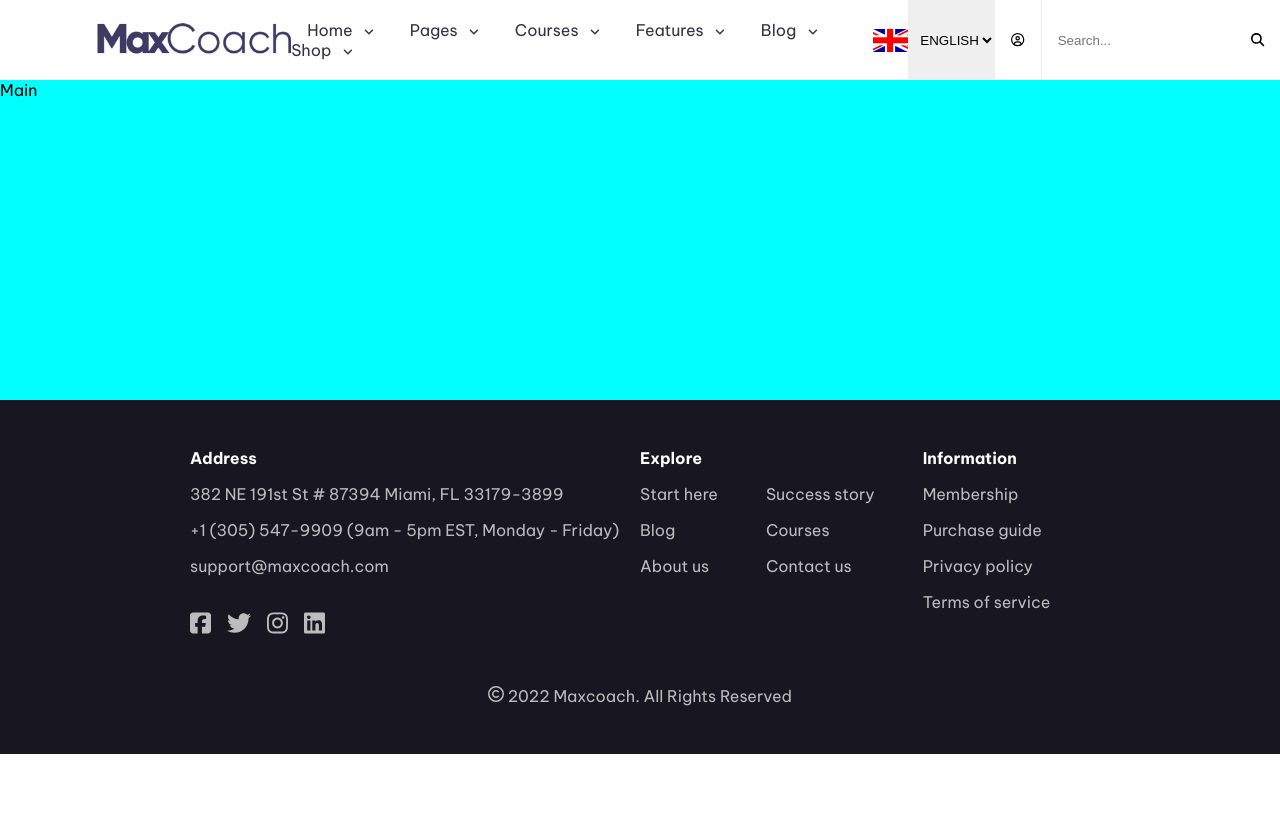
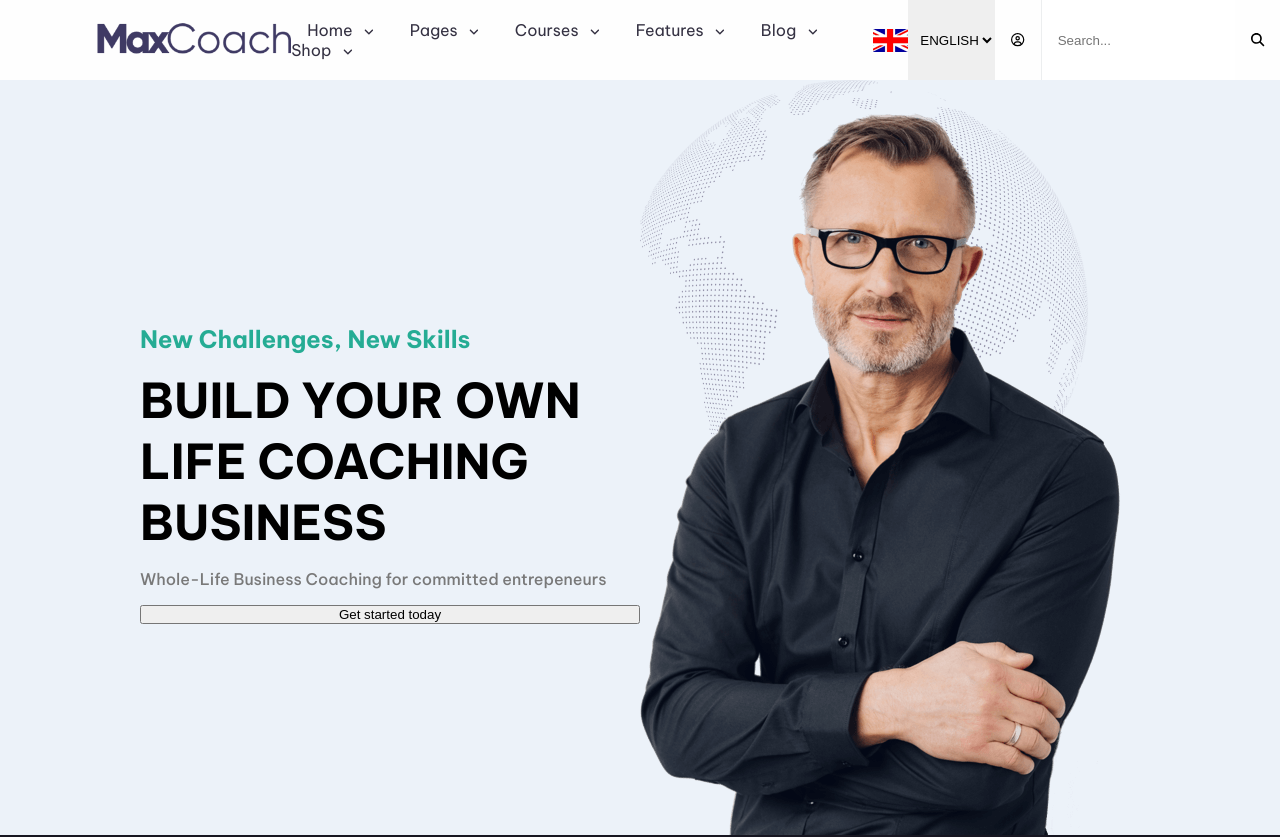
Before and after one commit to Barbarubia/proj-html-vuejs, a Vue app: page / in a window 1280 px wide. Shown: the top 837 px of the page. Before the commit the page ends 800 px from the top, so only its background shows below. Built offline with nearby package versions, Linux system fonts and the light colour scheme.

Commit message:
sezione hero work in progress

```diff
--- a/src/assets/scss/partials/_general.scss
+++ b/src/assets/scss/partials/_general.scss
@@ -2,7 +2,7 @@ html {
     font-family: 'Be Vietnam Pro', Arial, sans-serif;
 }
 
-.container-900 {
-    max-width: 900px;
+.container-narrow {
+    max-width: 1000px;
     margin: 0 auto;
 }
--- a/src/components/FooterMaxCoach.vue
+++ b/src/components/FooterMaxCoach.vue
@@ -1,6 +1,6 @@
 <template>
   <footer>
-      <div class="container-900">
+      <div class="container-narrow">
         <!-- Parte sinistra del footer con indirizzo, contatti e socials -->
         <div class="column">
           <ul class="footer-list footer-list-contacts">
@@ -25,7 +25,7 @@
         </div>
       </div>
       <!-- Copyright -->
-      <div class="container-900 copyright">
+      <div class="container-narrow copyright">
         <font-awesome-icon icon="fa-regular fa-copyright" />&nbsp;2022 Maxcoach. All Rights Reserved
       </div>
   </footer>
@@ -133,7 +133,7 @@ footer {
   padding: 3rem 0;
   background-color: #171621;
   color: $cc-silver;
-  .container-900 {
+  .container-narrow {
     display: flex;
     .column {
       width: 50%;
--- a/src/components/MainMaxCoach.vue
+++ b/src/components/MainMaxCoach.vue
@@ -1,16 +1,23 @@
 <template>
-  <main>Main</main>
+  <main>
+    <!-- Sezione Hero -->
+    <hero-section />
+  </main>
 </template>
 
 <script>
+import HeroSection from './Main_components/HeroSection.vue'
+
 export default {
-  name: 'MainMaxCoach'
+  name: 'MainMaxCoach',
+  components: {
+    HeroSection
+  }
 }
 </script>
 
 <style lang="scss" scoped>
 main {
   background-color: cyan; //provvisorio
-  height: 20rem; //provvisorio
 }
 </style>
--- /dev/null
+++ b/src/components/Main_components/HeroSection.vue
@@ -0,0 +1,70 @@
+<template>
+  <section>
+    <div class="container-narrow">
+      <div class="column column-left">
+        <h3 class="subtitle">New Challenges, New Skills</h3>
+        <h1 class="title">Build your own life coaching business</h1>
+        <p>Whole-Life Business Coaching for committed entrepeneurs</p>
+        <button>Get started today</button>
+      </div>
+      <div class="column column-right">
+        <img src="../../assets/img/home-business-hero-avatar.png" alt="Hero Avatar">
+      </div>
+    </div>
+  </section>
+</template>
+
+<script>
+export default {
+  name: 'HeroSection'
+}
+</script>
+
+<style lang="scss" scoped>
+@import "../../assets/scss/partials/variables";
+
+section {
+  position: relative;
+  padding-top: 2rem;
+  background-color: $md-link-water;
+  .container-narrow {
+    display: flex;
+    .column {
+      width: 50%;
+      &.column-left {
+        display: flex;
+        flex-direction: column;
+        justify-content: center;
+        gap: 1rem;
+        .title {
+          font-size: 3rem;
+          text-transform: uppercase;
+        }
+        .subtitle {
+          font-size: 1.5rem;
+          color: $md-jungle-green;
+        }
+        p {
+          font-weight: 500;
+          color: $cc-boulder;
+        }
+      }
+      &.column-right {
+        display: flex;
+        z-index: 0;
+      }
+      &.column-right::before {
+        content: '';
+        position: absolute;
+        top: 0;
+        width: 50%;
+        height: 100%;
+        background-image: url("../../assets/img/home-business-hero-global-image.png");
+        background-repeat: no-repeat;
+        background-size: 70%;
+        z-index: -1;
+      }
+    }
+  }
+}
+</style>
```
